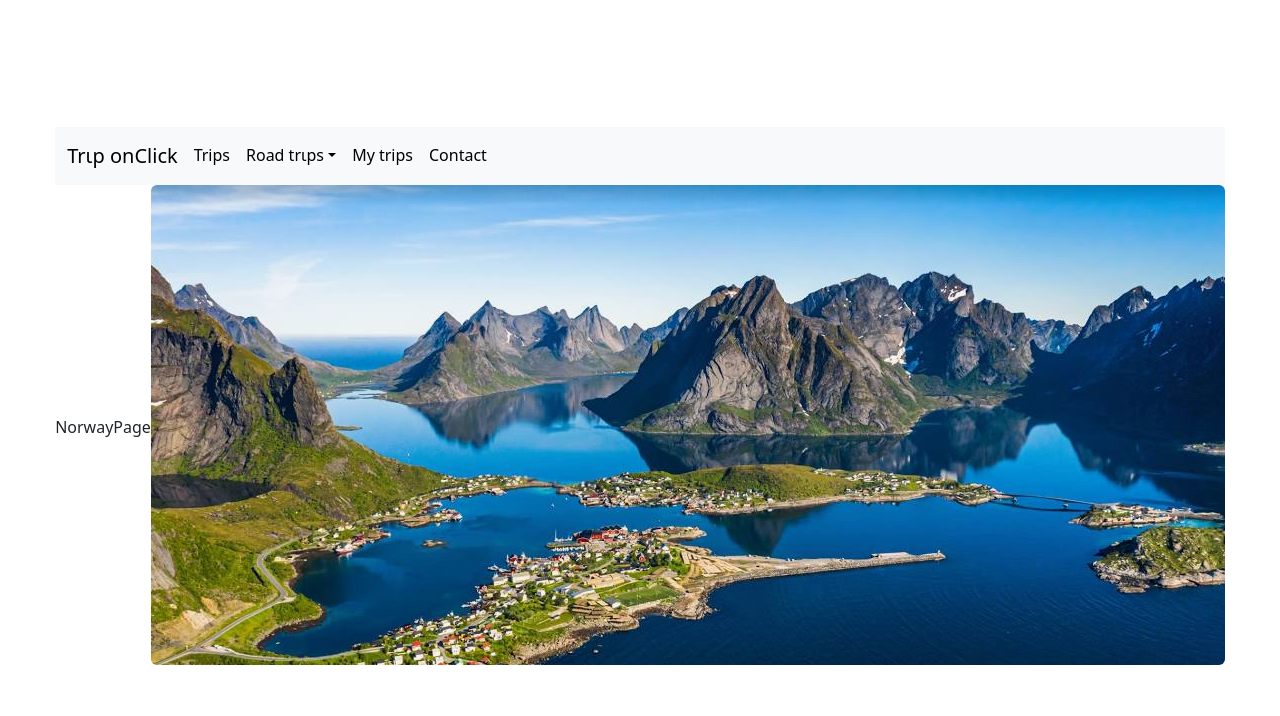
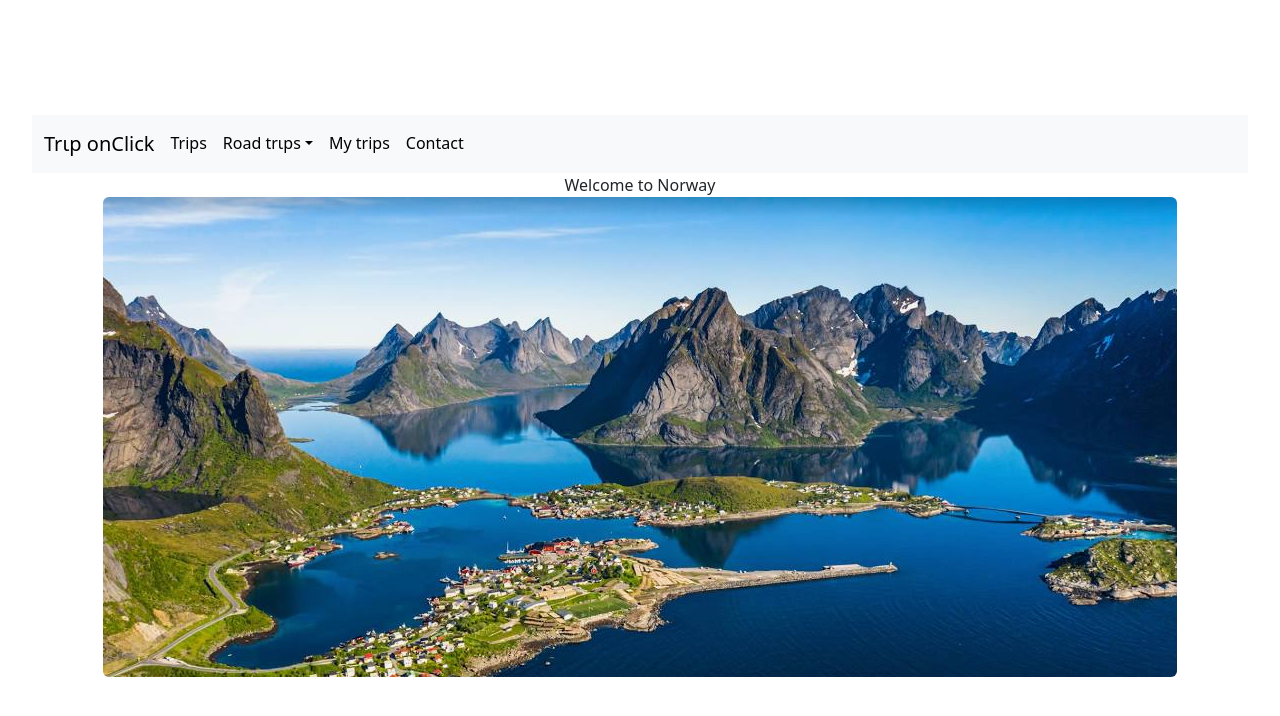
Before and after one commit to Papioani/Trip-onClick, a React (Vite) app in the folder client/: page /Norway in a window 1280 px wide. Shown: the top 716 px of the page. Built offline with nearby package versions, Linux system fonts and the light colour scheme.

Commit message:
correcting readme file

```diff
--- a/client/src/pages/NorwayPage.jsx
+++ b/client/src/pages/NorwayPage.jsx
@@ -1,11 +1,11 @@
-import React from 'react'
+import React from "react";
 import Norway from "../components/images/Norway.png";
 
 export default function NorwayPage() {
   return (
-    <div>NorwayPage
-
-    <img src={Norway}  class="figure-img img-fluid rounded" />
+    <div>
+      Welcome to Norway
+      <img src={Norway} class="figure-img img-fluid rounded" />
     </div>
-  )
+  );
 }
--- a/client/src/pages/SpainPage.jsx
+++ b/client/src/pages/SpainPage.jsx
@@ -1,22 +1,21 @@
-import React from 'react'
-import SpainImagesComponent from '../components/SpainImagesComponent'
-import MapComponent from '../components/MapComponent'
-import FrontendRooms from "../components/FrontendRooms"
+import React from "react";
+import SpainImagesComponent from "../components/SpainImagesComponent";
+import MapComponent from "../components/MapComponent";
+import FrontendRooms from "../components/FrontendRooms";
 
 export default function SpainPage() {
   return (
     <div class="row">
-    <div class="col">
-
-    <div>I am Spain
-    <div class="vstack gap-3">
-      <SpainImagesComponent/>
-       <FrontendRooms/>
-      <MapComponent/>
+      <div class="col">
+        <div>
+          Welcome to Spain
+          <div class="vstack gap-3">
+            <SpainImagesComponent />
+            <FrontendRooms />
+            <MapComponent />
+          </div>
+        </div>
+      </div>
     </div>
-    </div>
-    </div>
-    </div>
-
-  )
+  );
 }
```
Also changed, not shown: 1 other file (tests, documents, lock files or other folders).
